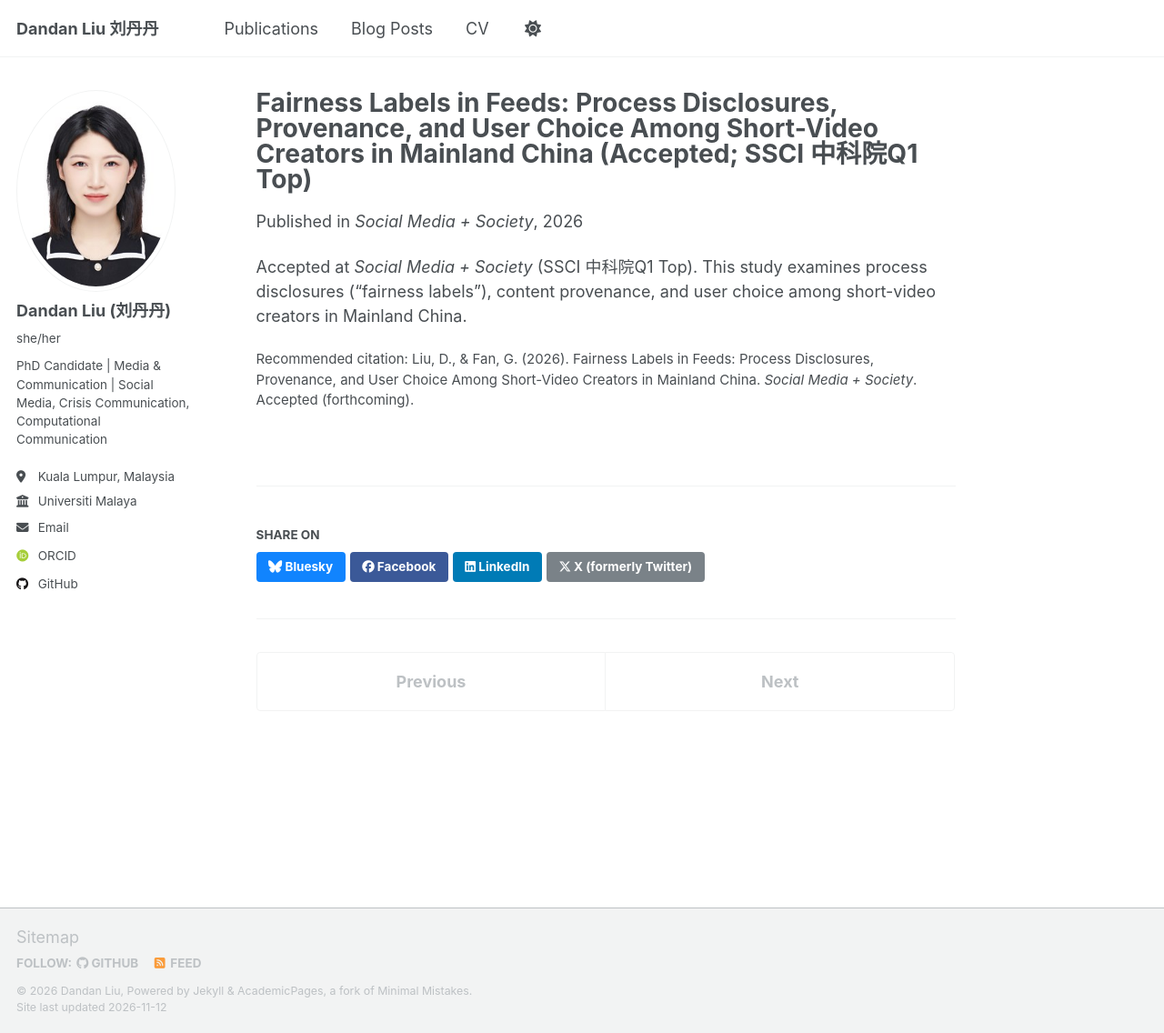
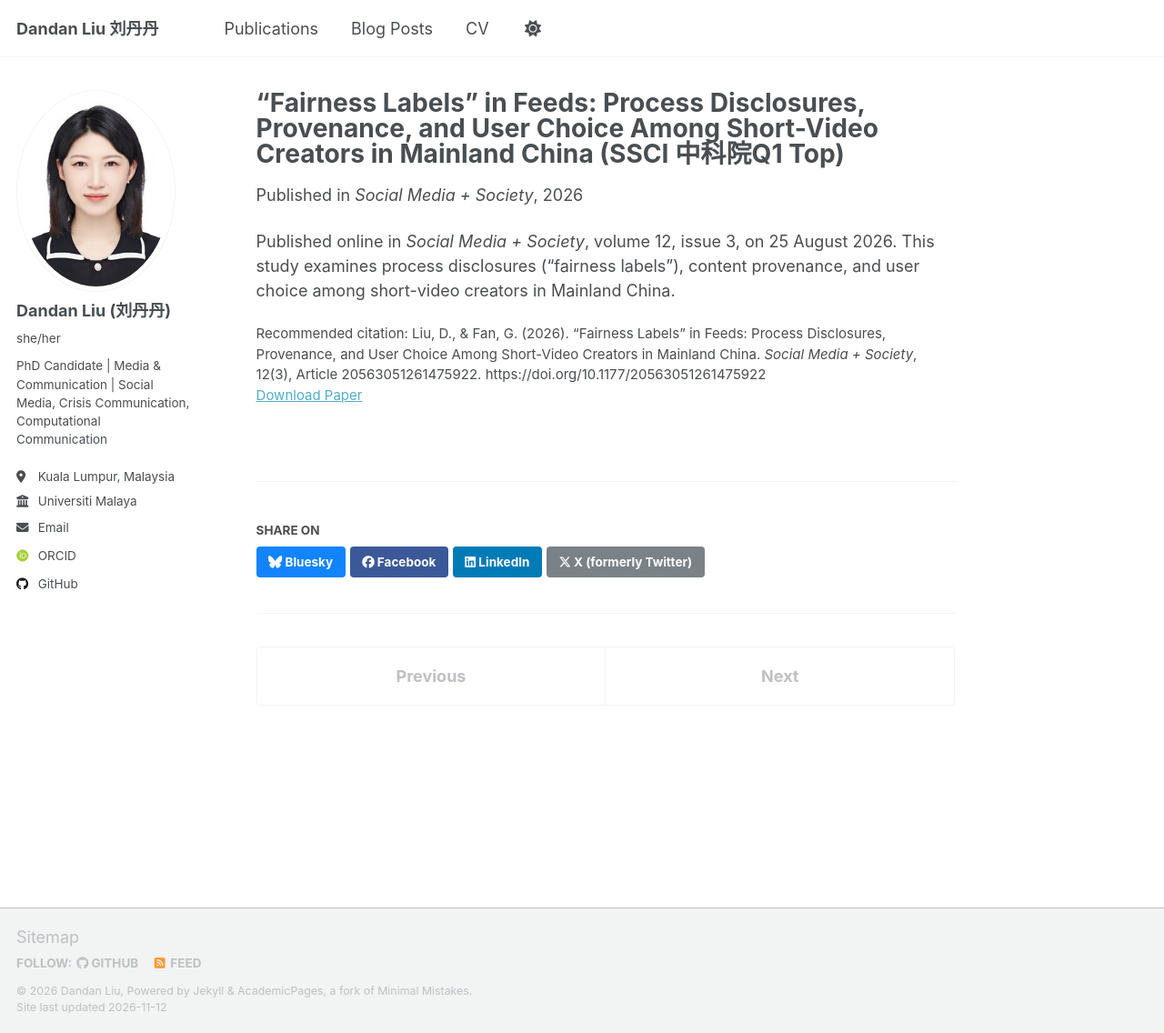
Before and after one commit to s2134717ldd/smiledan713.github.io, a Jekyll site: the page built from _publications/2026-07-15-fairness-labels.md, in a window 1280 px wide and 1136 px high. Shown: the whole window at 91% size. Built offline with Jekyll 4.4.1, drawn with Linux system fonts in a browser that asks for light colours; some web fonts are replaced; a script that is not in the unit is left out.

Commit message:
Update Shared Space and Fairness Labels to published

```diff
--- a/_publications/2026-07-15-fairness-labels.md
+++ b/_publications/2026-07-15-fairness-labels.md
@@ -1,13 +1,14 @@
 ---
-title: "Fairness Labels in Feeds: Process Disclosures, Provenance, and User Choice Among Short-Video Creators in Mainland China (Accepted; SSCI 中科院Q1 Top)"
+title: "“Fairness Labels” in Feeds: Process Disclosures, Provenance, and User Choice Among Short-Video Creators in Mainland China (SSCI 中科院Q1 Top)"
 collection: publications
 category: manuscripts
 permalink: /publication/2026-sms-fairness-labels
 excerpt: 'A study of process disclosures, content provenance, and user choice among short-video creators in Mainland China.'
-date: 2026-07-15
+date: 2026-08-25
 venue: 'Social Media + Society'
-status: 'Accepted'
-citation: 'Liu, D., & Fan, G. (2026). Fairness Labels in Feeds: Process Disclosures, Provenance, and User Choice Among Short-Video Creators in Mainland China. <i>Social Media + Society</i>. Accepted (forthcoming).'
+status: 'Published'
+paperurl: 'https://doi.org/10.1177/20563051261475922'
+citation: 'Liu, D., & Fan, G. (2026). “Fairness Labels” in Feeds: Process Disclosures, Provenance, and User Choice Among Short-Video Creators in Mainland China. <i>Social Media + Society</i>, 12(3), Article 20563051261475922. https://doi.org/10.1177/20563051261475922'
 ---
 
-Accepted at *Social Media + Society* (SSCI 中科院Q1 Top). This study examines process disclosures (“fairness labels”), content provenance, and user choice among short-video creators in Mainland China.
+Published online in *Social Media + Society*, volume 12, issue 3, on 25 August 2026. This study examines process disclosures (“fairness labels”), content provenance, and user choice among short-video creators in Mainland China.
```
Also changed, not shown: _pages/about.md (+2 -2 lines), _publications/2026-08-22-shared-space.md (+5 -4 lines), 2 other files.
